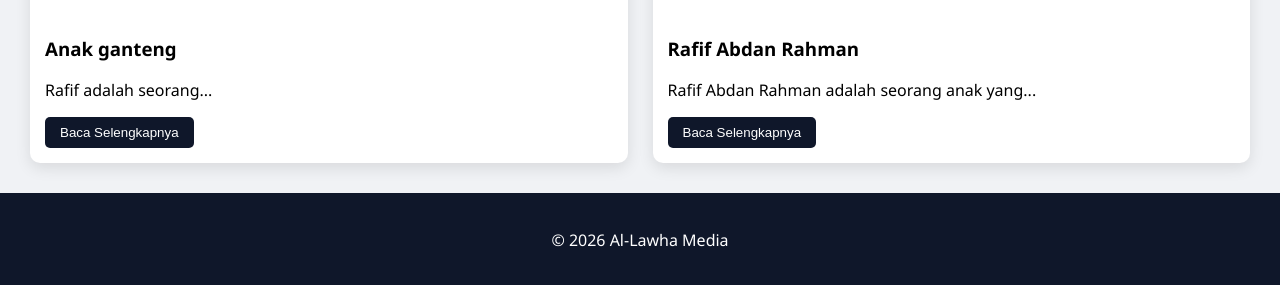
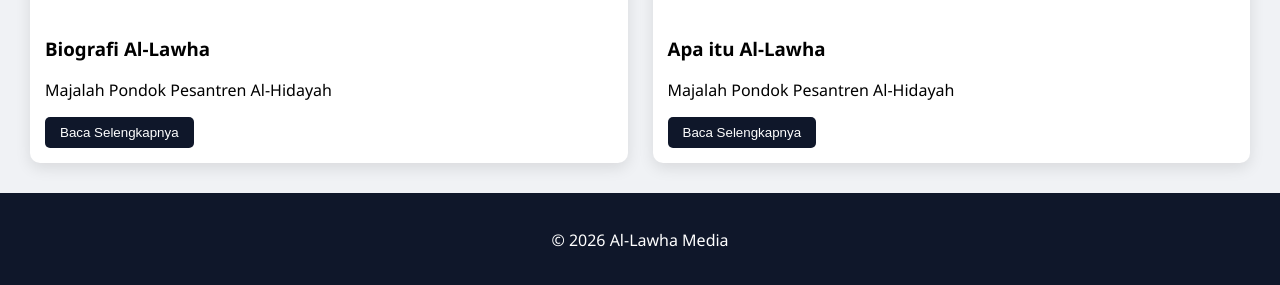
Before and after one commit to rafifabdanhbs-hub/rafifabdanhbs.github.io, a plain HTML site: page index.html in a window 1280 px wide. Shown: the part 711-996 px from the top of the page. Drawn offline with Linux system fonts and the light colour scheme.

Commit message:
Update index.html

```diff
--- a/index.html
+++ b/index.html
@@ -23,8 +23,8 @@
     <div class="card">
         <img src="Images/IMG_8890.JPG">
         <div class="card-content">
-            <h3>Anak ganteng</h3>
-            <p>Rafif adalah seorang...</p>
+            <h3>Biografi Al-Lawha</h3>
+            <p>Majalah Pondok Pesantren Al-Hidayah</p>
             <a href="artikel1.html">
                 <button>Baca Selengkapnya</button>
             </a>
@@ -34,8 +34,8 @@
     <div class="card">
         <img src="Images/IMG_8891.JPG">
         <div class="card-content">
-            <h3>Rafif Abdan Rahman</h3>
-            <p>Rafif Abdan Rahman adalah seorang anak yang...</p>
+            <h3>Apa itu Al-Lawha</h3>
+            <p>Majalah Pondok Pesantren Al-Hidayah</p>
             <a href="artikel2.html">
                 <button>Baca Selengkapnya</button>
             </a>
```
